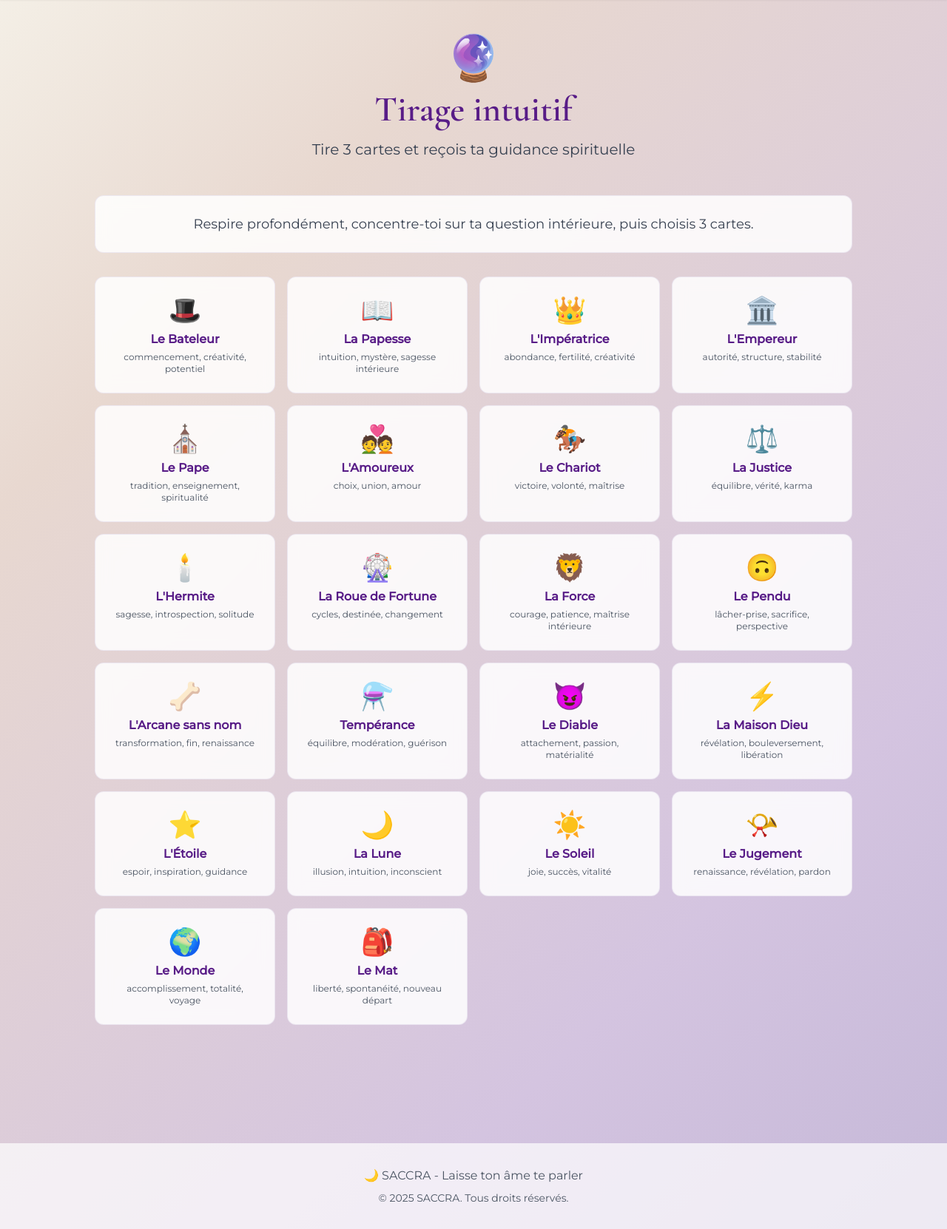
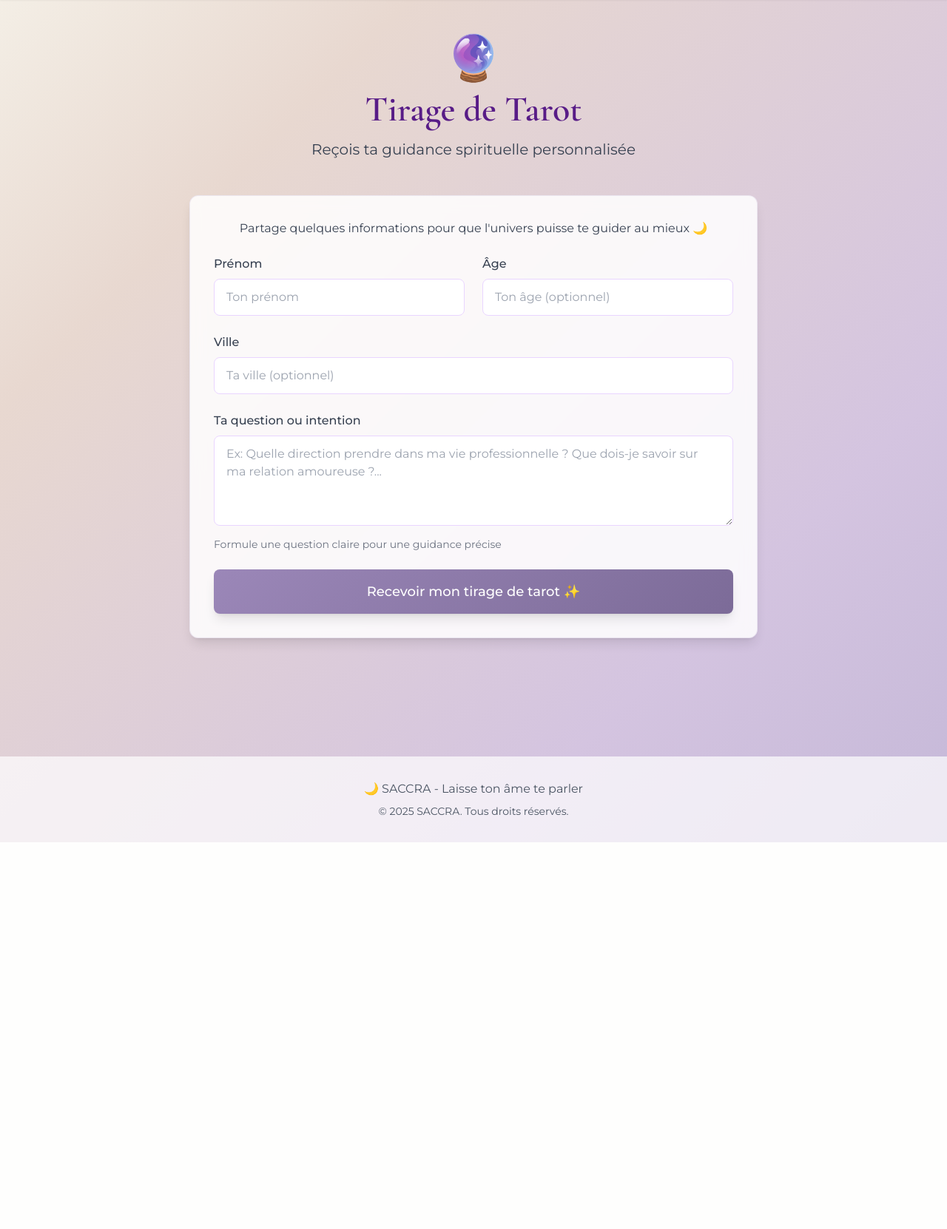
Before and after one commit to max0067/saccra, a Flask app: page /interpret/tarot in a window 1280 px wide. Shown: the part 68-1730 px from the top of the page at 74% size. After the commit the page ends 1207 px from the top, so only its background shows below. Run offline with Flask 3, Linux system fonts and the light colour scheme; the visitor is signed in with stand-in values (Sample User, id 1); some libraries are stand-ins or nearby versions.

Commit message:
Feature: Tirage de tarot personnalisé avec formulaire
Remplacement du système de sélection manuelle de cartes par un
tirage automatique personnalisé avec formulaire.

**Changements majeurs :**

1. **Nouveau formulaire (tarot.html) :**
   - Prénom (requis)
   - Âge (optionnel)
   - Ville (optionnel)
   - Question/Intention (requis)

2. **Tirage automatique :**
   - L'IA tire 3 cartes aléatoires du Tarot de Marseille
   - Plus besoin de sélectionner manuellement

3. **Interprétation personnalisée :**
   - L'IA utilise le prénom dans l'interprétation
   - Répond directement à la question posée
   - Adapte le conseil à la situation personnelle
   - Ton plus personnel et engagé

**Fichiers modifiés :**
- app/templates/interpretations/tarot.html : Formulaire au lieu de sélection
- app/routes/interpretations.py : Route reçoit first_name, age, city, question
- app/services/ai_service.py : interpret_tarot() tire cartes aléatoires et personnalise

**Expérience utilisateur :**
Exemple : "Marine, 28 ans de Lyon, concernant ta question sur ta carrière,
les cartes te guident vers..."

Le tirage devient plus spirituel et personnel, comme une vraie consultation.

🤖 Generated with [Claude Code](https://claude.com/claude-code)

Co-Authored-By: Claude <noreply@anthropic.com>

```diff
--- a/app/routes/interpretations.py
+++ b/app/routes/interpretations.py
@@ -102,19 +102,35 @@ def tarot():
             }), 403
 
         data = request.get_json()
-        selected_cards = data.get('cards', [])  # IDs des cartes sélectionnées
+        first_name = data.get('first_name', '').strip()
+        age = data.get('age', '').strip()
+        city = data.get('city', '').strip()
+        question = data.get('question', '').strip()
 
-        if len(selected_cards) != 3:
-            return jsonify({'error': 'Sélectionne exactement 3 cartes'}), 400
+        if not first_name or not question:
+            return jsonify({'error': 'Merci de remplir au moins ton prénom et ta question'}), 400
 
         try:
-            # interpret_tarot attend directement les IDs des cartes
-            interpretation_result = interpret_tarot(selected_cards)
+            # L'IA tire 3 cartes aléatoires et interprète
+            interpretation_result = interpret_tarot(
+                first_name=first_name,
+                age=age,
+                city=city,
+                question=question
+            )
+
+            # Sauvegarder l'input utilisateur
+            user_input = {
+                'first_name': first_name,
+                'age': age,
+                'city': city,
+                'question': question
+            }
 
             interpretation = Interpretation(
                 user_id=current_user.id,
                 type='tarot',
-                user_input=json.dumps(selected_cards),
+                user_input=json.dumps(user_input, ensure_ascii=False),
                 ai_response=json.dumps(interpretation_result, ensure_ascii=False)
             )
             db.session.add(interpretation)
@@ -127,7 +143,7 @@ def tarot():
             })
 
         except Exception as e:
-            return jsonify({'error': f'Erreur lors de l\'interprétation : {str(e)}'}), 500
+            return jsonify({'error': 'Erreur lors de l\'interprétation : {}'.format(str(e))}), 500
 
     return render_template('interpretations/tarot.html')
 
--- a/app/templates/interpretations/tarot.html
+++ b/app/templates/interpretations/tarot.html
@@ -1,43 +1,87 @@
 {% extends "base.html" %}
 
-{% block title %}Tirage intuitif - SACRA{% endblock %}
+{% block title %}Tirage de Tarot - SACRA{% endblock %}
 
 {% block content %}
 <div class="container mx-auto px-4 py-12">
 
-    <div class="max-w-5xl mx-auto">
+    <div class="max-w-3xl mx-auto">
 
         <!-- En-tête -->
         <div class="text-center mb-12 fade-in">
             <div class="text-6xl mb-4">🔮</div>
-            <h1 class="text-5xl font-bold text-purple-900 mb-4">Tirage intuitif</h1>
-            <p class="text-xl text-gray-700">Tire 3 cartes et reçois ta guidance spirituelle</p>
+            <h1 class="text-5xl font-bold text-purple-900 mb-4">Tirage de Tarot</h1>
+            <p class="text-xl text-gray-700">Reçois ta guidance spirituelle personnalisée</p>
         </div>
 
-        <!-- Instructions -->
-        <div id="instructions" class="card-mystical rounded-xl p-6 text-center mb-8">
-            <p class="text-gray-700 text-lg">
-                Respire profondément, concentre-toi sur ta question intérieure, puis choisis 3 cartes.
+        <!-- Formulaire -->
+        <div id="tarotForm" class="card-mystical rounded-xl p-8 shadow-lg mb-8 fade-in">
+            <p class="text-gray-700 text-center mb-6">
+                Partage quelques informations pour que l'univers puisse te guider au mieux 🌙
             </p>
+
+            <form id="form">
+                <div class="grid md:grid-cols-2 gap-6 mb-6">
+                    <div>
+                        <label class="block text-gray-700 font-medium mb-2">Prénom</label>
+                        <input
+                            type="text"
+                            id="firstName"
+                            required
+                            class="w-full px-4 py-3 rounded-lg border border-purple-200 focus:outline-none focus:ring-2 focus:ring-purple-400"
+                            placeholder="Ton prénom"
+                        >
                     </div>
 
-        <!-- Cartes -->
-        <div id="cardsGrid" class="grid grid-cols-2 md:grid-cols-3 lg:grid-cols-4 gap-4 mb-8">
-            <!-- Les cartes seront générées par JavaScript -->
+                    <div>
+                        <label class="block text-gray-700 font-medium mb-2">Âge</label>
+                        <input
+                            type="number"
+                            id="age"
+                            min="1"
+                            max="120"
+                            class="w-full px-4 py-3 rounded-lg border border-purple-200 focus:outline-none focus:ring-2 focus:ring-purple-400"
+                            placeholder="Ton âge (optionnel)"
+                        >
+                    </div>
                 </div>
 
-        <!-- Cartes sélectionnées -->
-        <div id="selectedCards" class="hidden mb-8">
-            <div class="card-mystical rounded-xl p-6">
-                <h3 class="text-xl font-bold text-purple-900 mb-4 text-center">Tes 3 cartes</h3>
-                <div id="selectedCardsDisplay" class="flex justify-center gap-4 flex-wrap"></div>
+                <div class="mb-6">
+                    <label class="block text-gray-700 font-medium mb-2">Ville</label>
+                    <input
+                        type="text"
+                        id="city"
+                        class="w-full px-4 py-3 rounded-lg border border-purple-200 focus:outline-none focus:ring-2 focus:ring-purple-400"
+                        placeholder="Ta ville (optionnel)"
+                    >
+                </div>
+
+                <div class="mb-6">
+                    <label class="block text-gray-700 font-medium mb-2">Ta question ou intention</label>
+                    <textarea
+                        id="question"
+                        required
+                        rows="4"
+                        class="w-full px-4 py-3 rounded-lg border border-purple-200 focus:outline-none focus:ring-2 focus:ring-purple-400"
+                        placeholder="Ex: Quelle direction prendre dans ma vie professionnelle ? Que dois-je savoir sur ma relation amoureuse ?..."
+                    ></textarea>
+                    <p class="text-sm text-gray-500 mt-2">Formule une question claire pour une guidance précise</p>
+                </div>
+
                 <button
-                    id="interpretBtn"
-                    class="w-full mt-6 py-4 btn-primary text-white rounded-lg font-medium text-lg shadow-lg"
+                    type="submit"
+                    id="submitBtn"
+                    class="w-full py-4 btn-primary text-white rounded-lg font-medium text-lg shadow-lg"
                 >
-                    Recevoir mon interprétation ✨
+                    Recevoir mon tirage de tarot ✨
                 </button>
+            </form>
         </div>
+
+        <!-- Loader -->
+        <div id="loader" class="hidden text-center py-12">
+            <div class="inline-block animate-spin rounded-full h-12 w-12 border-4 border-purple-200 border-t-purple-600"></div>
+            <p class="text-gray-700 mt-4">L'univers tire tes cartes et interprète ton tirage...</p>
         </div>
 
         <!-- Résultat -->
@@ -45,6 +89,11 @@
             <div class="card-mystical rounded-2xl p-8 shadow-xl">
 
                 <h2 class="text-3xl font-bold text-purple-900 mb-6 text-center">Ton tirage 🔮</h2>
+
+                <!-- Infos personnelles -->
+                <div id="userInfo" class="text-center mb-6 p-4 bg-purple-50 rounded-lg">
+                    <p class="text-gray-700"></p>
+                </div>
 
                 <!-- Cartes tirées -->
                 <div class="flex justify-center gap-6 mb-8 flex-wrap">
@@ -89,12 +138,6 @@
             </div>
         </div>
 
-        <!-- Loader -->
-        <div id="loader" class="hidden text-center py-12">
-            <div class="inline-block animate-spin rounded-full h-12 w-12 border-4 border-purple-200 border-t-purple-600"></div>
-            <p class="text-gray-700 mt-4">L'univers interprète ton tirage...</p>
-        </div>
-
     </div>
 
 </div>
@@ -126,72 +169,29 @@ const CARDS = [
     {id: 22, name: "Le Mat", energy: "liberté, spontanéité, nouveau départ", emoji: "🎒"},
 ];
 
-let selectedCards = [];
+document.getElementById('form').addEventListener('submit', async (e) => {
+    e.preventDefault();
 
-// Générer les cartes
-const cardsGrid = document.getElementById('cardsGrid');
-CARDS.forEach(card => {
-    const cardEl = document.createElement('div');
-    cardEl.className = 'card-mystical rounded-xl p-6 text-center cursor-pointer hover:shadow-xl hover:-translate-y-2 transition-all';
-    cardEl.innerHTML = `
-        <div class="text-4xl mb-2">${card.emoji}</div>
-        <p class="font-semibold text-purple-900">${card.name}</p>
-        <p class="text-xs text-gray-600 mt-1">${card.energy}</p>
-    `;
-    cardEl.onclick = () => selectCard(card, cardEl);
-    cardsGrid.appendChild(cardEl);
-});
+    const firstName = document.getElementById('firstName').value.trim();
+    const age = document.getElementById('age').value.trim();
+    const city = document.getElementById('city').value.trim();
+    const question = document.getElementById('question').value.trim();
 
-function selectCard(card, element) {
-    if (selectedCards.find(c => c.id === card.id)) {
-        // Désélectionner
-        selectedCards = selectedCards.filter(c => c.id !== card.id);
-        element.classList.remove('ring-4', 'ring-purple-500');
-    } else {
-        if (selectedCards.length >= 3) {
-            alert('Tu as déjà sélectionné 3 cartes');
-            return;
-        }
-        selectedCards.push(card);
-        element.classList.add('ring-4', 'ring-purple-500');
-    }
-
-    updateSelectedDisplay();
-}
-
-function updateSelectedDisplay() {
-    const display = document.getElementById('selectedCardsDisplay');
-    const container = document.getElementById('selectedCards');
-
-    if (selectedCards.length > 0) {
-        container.classList.remove('hidden');
-        display.innerHTML = selectedCards.map((card, i) => `
-            <div class="text-center">
-                <div class="text-3xl mb-1">${card.emoji}</div>
-                <p class="text-sm font-medium text-purple-900">${card.name}</p>
-            </div>
-        `).join('');
-    } else {
-        container.classList.add('hidden');
-    }
-}
-
-document.getElementById('interpretBtn').addEventListener('click', async () => {
-    if (selectedCards.length !== 3) {
-        alert('Sélectionne exactement 3 cartes');
+    if (!firstName || !question) {
+        alert('Merci de remplir au moins ton prénom et ta question');
         return;
     }
 
-    const btn = document.getElementById('interpretBtn');
+    const tarotForm = document.getElementById('tarotForm');
     const loader = document.getElementById('loader');
     const result = document.getElementById('result');
+    const submitBtn = document.getElementById('submitBtn');
 
-    btn.disabled = true;
-    btn.textContent = 'Interprétation en cours...';
+    submitBtn.disabled = true;
+    submitBtn.textContent = 'Interprétation en cours...';
+    tarotForm.style.display = 'none';
     loader.classList.remove('hidden');
     result.classList.add('hidden');
-    document.getElementById('cardsGrid').style.display = 'none';
-    document.getElementById('selectedCards').style.display = 'none';
 
     try {
         const response = await fetch('{{ url_for("interpretations.tarot") }}', {
@@ -199,18 +199,30 @@ document.getElementById('interpretBtn').addEventListener('click', async () => {
             headers: {
                 'Content-Type': 'application/json',
             },
-            body: JSON.stringify({ cards: selectedCards.map(c => c.id) })
+            body: JSON.stringify({
+                first_name: firstName,
+                age: age,
+                city: city,
+                question: question
+            })
         });
 
         const data = await response.json();
 
         if (data.error) {
             alert(data.error);
-            btn.disabled = false;
-            btn.textContent = 'Recevoir mon interprétation ✨';
+            submitBtn.disabled = false;
+            submitBtn.textContent = 'Recevoir mon tirage de tarot ✨';
+            tarotForm.style.display = 'block';
             loader.classList.add('hidden');
             return;
         }
+
+        // Afficher les infos utilisateur
+        let userInfoText = `Tirage pour ${firstName}`;
+        if (age) userInfoText += `, ${age} ans`;
+        if (city) userInfoText += ` de ${city}`;
+        document.getElementById('userInfo').querySelector('p').textContent = userInfoText;
 
         // Afficher les cartes
         data.interpretation.cards.forEach((card, i) => {
@@ -233,8 +245,9 @@ document.getElementById('interpretBtn').addEventListener('click', async () => {
 
     } catch (error) {
         alert('Une erreur est survenue. Réessaye dans quelques instants.');
-        btn.disabled = false;
-        btn.textContent = 'Recevoir mon interprétation ✨';
+        submitBtn.disabled = false;
+        submitBtn.textContent = 'Recevoir mon tirage de tarot ✨';
+        tarotForm.style.display = 'block';
         loader.classList.add('hidden');
     }
 });
```
Also changed, not shown: app/services/ai_service.py (+26 -15 lines). Lines whose indentation alone changed are shown as unchanged.
